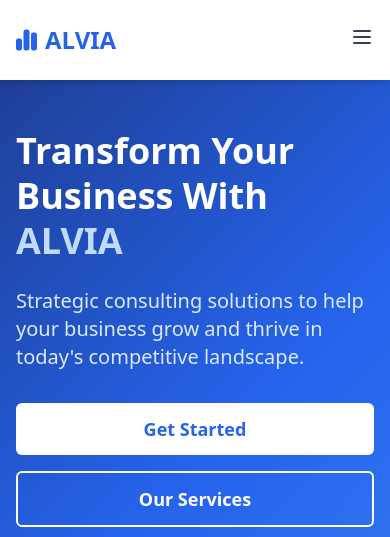
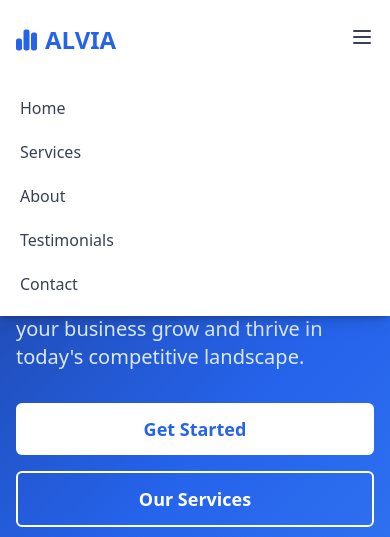
Before and after one commit to Freedom-Sunday/alviaconcepts, a plain HTML site: page index.html in a window 390 px wide. Both pictures are taken after a click on the button 362 px from the left and 37 px from the top of the page. Shown: the top 537 px of the page. Drawn offline with nearby package versions, Linux system fonts and the light colour scheme.

Commit message:
Update index.html

```diff
--- a/index.html
+++ b/index.html
@@ -574,6 +574,21 @@
         })();
     </script>
     <script type="text/javascript">
+        // Mobile menu toggle functionality
+        const mobileMenuButton = document.getElementById('mobile-menu-button');
+        const mobileMenu = document.getElementById('mobile-menu');
+
+        mobileMenuButton.addEventListener('click', () => {
+            mobileMenu.classList.toggle('hidden');
+        });
+
+        // Close mobile menu when clicking on a link
+        document.querySelectorAll('#mobile-menu a').forEach(link => {
+            link.addEventListener('click', () => {
+                mobileMenu.classList.add('hidden');
+            });
+        });
+
         // Smooth scrolling for all anchor links
         document.querySelectorAll('a[href^="#"]').forEach(anchor => {
             anchor.addEventListener('click', function (e) {
```
